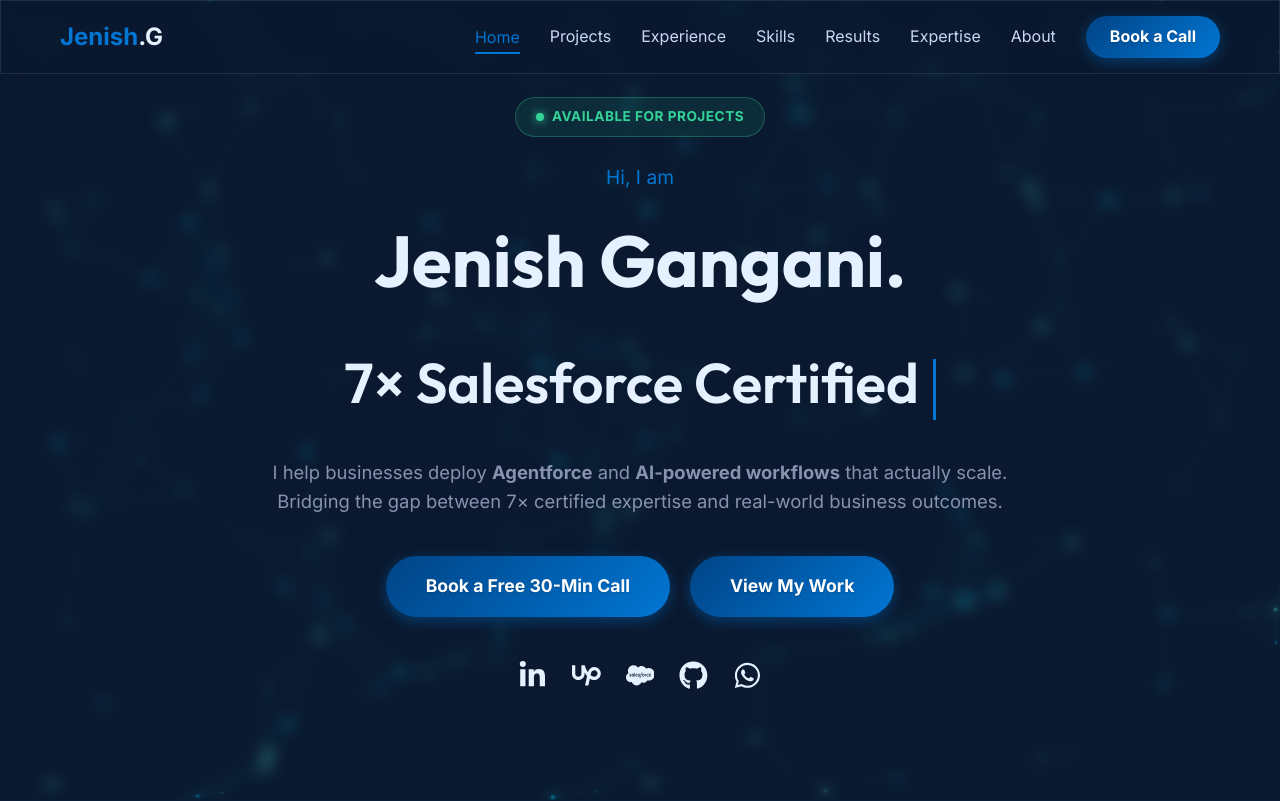
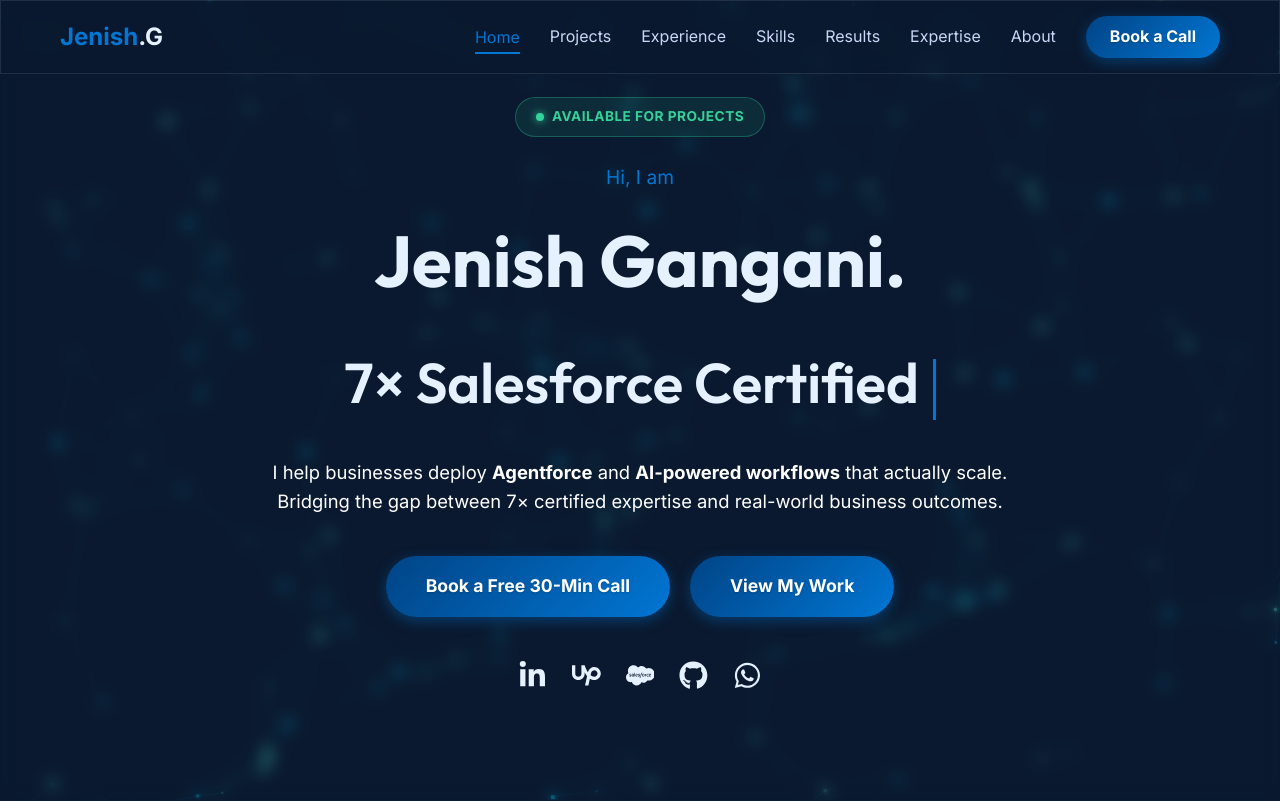
Before and after one commit to jenish238/Portfolio, a React (Vite) app in the folder portfolio-website/: page / in a window 1280 px wide. Shown: the top 801 px of the page. Built offline with nearby package versions, Linux system fonts and the light colour scheme.

Commit message:
13/4/26 Morning 1:46AM

```diff
--- a/portfolio-website/src/index.css
+++ b/portfolio-website/src/index.css
@@ -17,7 +17,7 @@
   --secondary: #00A1E0;
   --accent: #0176D3;
   --text-main: #ccd6f6;
-  --text-sub: #8892b0;
+  --text-sub: #ffffff;
   --white: #e6f1ff;
   --glass: rgba(10, 25, 47, 0.65);
   --transition: all 0.3s cubic-bezier(0.645, 0.045, 0.355, 1);
```
